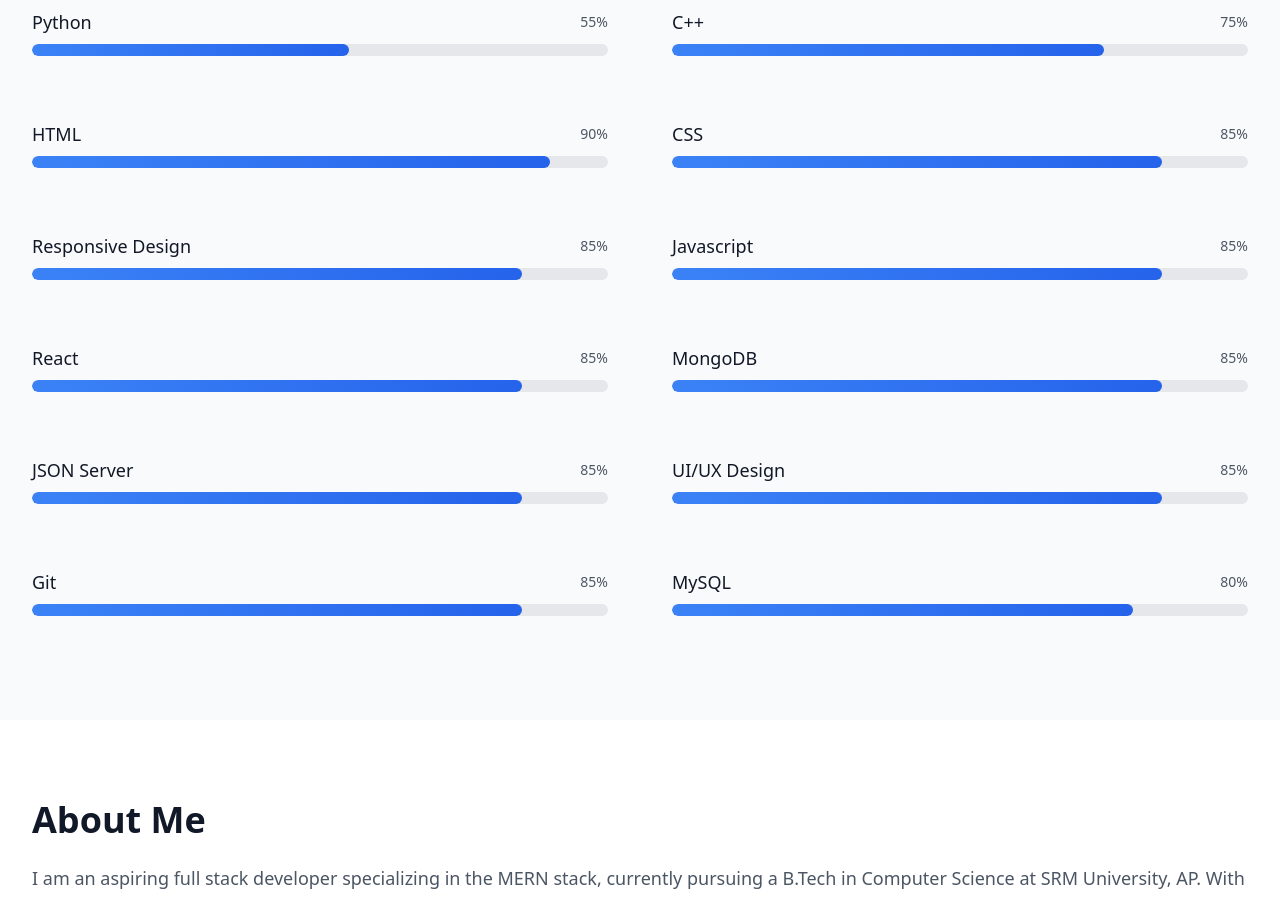
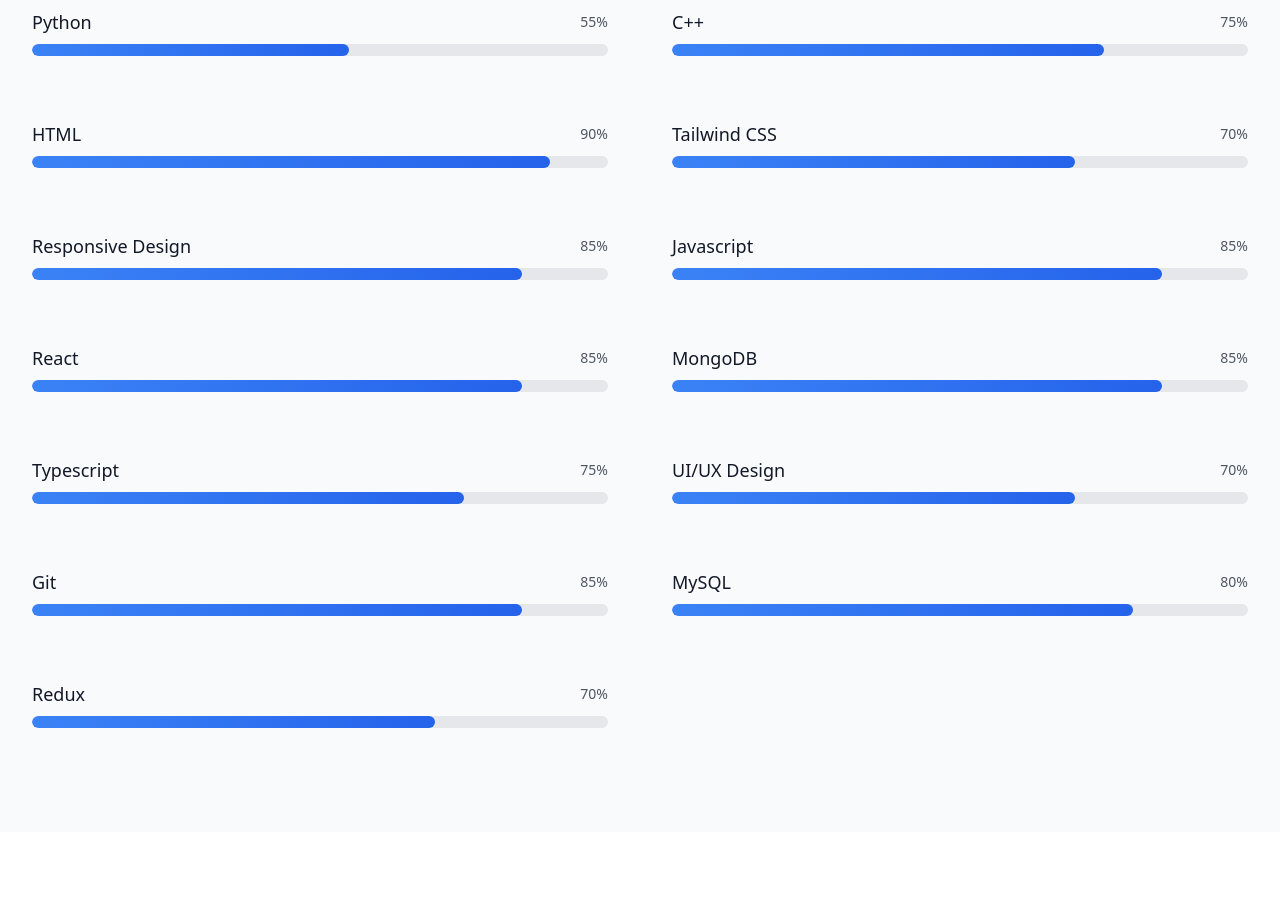
Before and after one commit to RLNarasimham/My-Portfolio-R.-L.-Narasimham, a React (Vite) app: page / in a window 1280 px wide. Shown: the part 2600-3497 px from the top of the page. Built offline with nearby package versions, Linux system fonts and the light colour scheme.

Commit message:
Updated skills in skills.ts

```diff
--- a/src/data/skills.ts
+++ b/src/data/skills.ts
@@ -17,8 +17,8 @@
     level: 90,
   },
   {
-    name: 'CSS',
-    level: 85,
+    name: 'Tailwind CSS',
+    level: 70,
   },
   {
     name: 'Responsive Design',
@@ -37,12 +37,12 @@
     level: 85,
   },
   {
-    name: 'JSON Server',
-    level: 85,
+    name: 'Typescript',
+    level: 75,
   },
   {
     name: 'UI/UX Design',
-    level: 85,
+    level: 70,
   },
   {
     name: 'Git',
@@ -52,4 +52,8 @@
     name: 'MySQL',
     level: 80,
   },
+  {
+    name: 'Redux',
+    level: 70,
+  },
 ];
```
